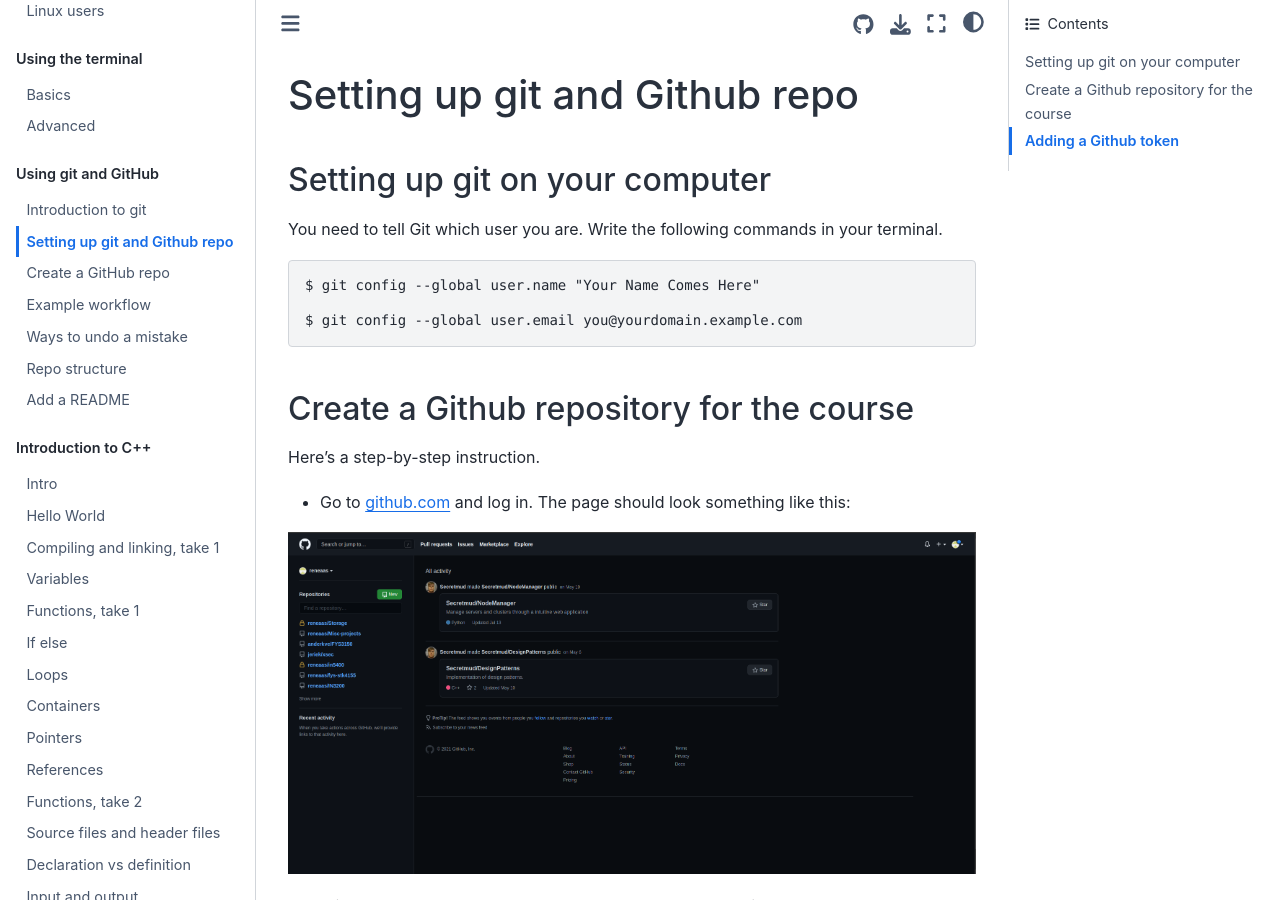
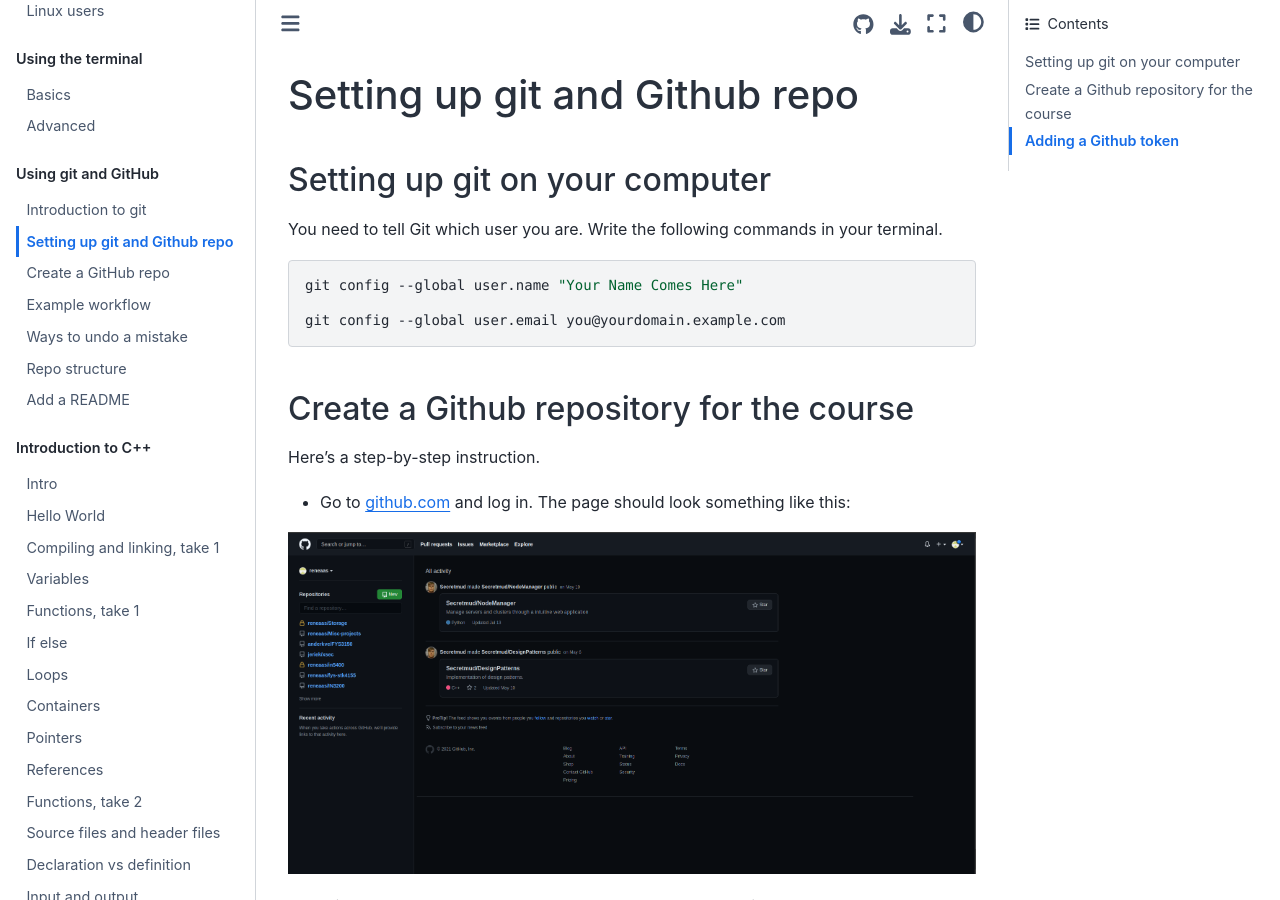
Before and after one commit to anderkve/FYS3150, a Jupyter Book: the page built from book/using_git/setting_up_git_and_a_GitHub_repo.md, in a window 1280 px wide and 900 px high. Built offline with Jupyter Book 1.0.4 settings and Sphinx 7.4.7 and the Sphinx Book theme 1.1.4, drawn with Linux system fonts in a browser that asks for light colours; some of the changed text lies outside the part shown.

Commit message:
Removed $ and changed terminal -> sh in setting_up_git_and_a_GitHub_repo

````diff
--- a/book/using_git/setting_up_git_and_a_GitHub_repo.md
+++ b/book/using_git/setting_up_git_and_a_GitHub_repo.md
@@ -4,10 +4,10 @@
 
 You need to tell Git which user you are. Write the following commands in your terminal.
 
-```terminal
-$ git config --global user.name "Your Name Comes Here"
+```sh
+git config --global user.name "Your Name Comes Here"
 
-$ git config --global user.email you@yourdomain.example.com
+git config --global user.email you@yourdomain.example.com
 ```
 
 ## Create a Github repository for the course
@@ -75,13 +75,13 @@
 
 - In your Github repository (locally on your computer), run.
 
-  ```terminal
+  ```sh
   git config --global credential.helper store
   ```
 
 - Then run
 
-  ```terminal
+  ```sh
   git pull
   ```
 
````
